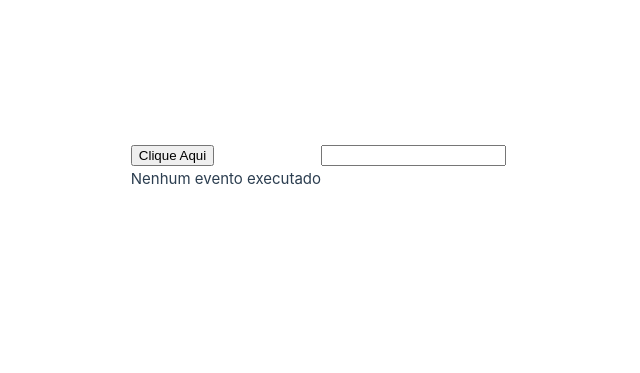
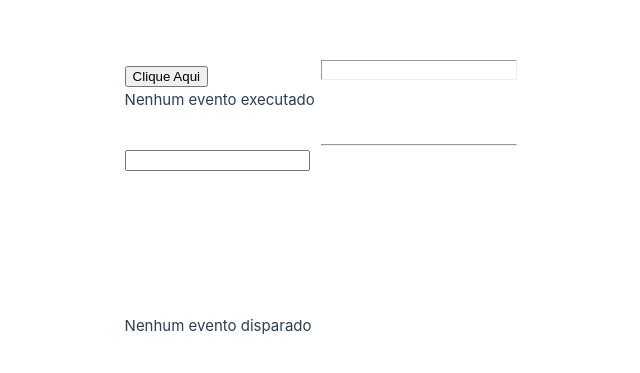
Before and after one commit to treinaweb/vue-eventos, a Vue app: page / in a window 1280 px wide. Shown: the part 217-590 px from the top of the page, without its empty margins (319-959 px from the left). Built offline with nearby package versions, Linux system fonts and the light colour scheme.

Commit message:
1-6 Evento com mouse

```diff
--- a/src/App.vue
+++ b/src/App.vue
@@ -1,20 +1,25 @@
 <script setup>
 import EventoClick from "./components/EventoClick.vue";
 import EventoTeclado from "./components/EventoTeclado.vue";
+import EventoMouse from "./components/EventoMouse.vue";
 </script>
 
 <template>
     <div>
         <EventoClick />
     </div>
-
+    <hr />
     <div>
         <EventoTeclado />
+    </div>
+    <hr />
+    <div>
+        <EventoMouse />
     </div>
 </template>
 
 <style scoped>
-div {
-    margin-bottom: 2rem;
+hr {
+    margin: 2rem 0;
 }
 </style>
--- a/src/components/EventoClick.vue
+++ b/src/components/EventoClick.vue
@@ -9,6 +9,12 @@ function eventoClick() {
 </script>
 
 <template>
+    <h2>Evento de Click</h2>
     <button @click="eventoClick">Clique Aqui</button>
     <p>{{ mensagem }}</p>
 </template>
+<style scoped>
+h2 {
+    color: #fff;
+}
+</style>
--- /dev/null
+++ b/src/components/EventoMouse.vue
@@ -0,0 +1,31 @@
+<script setup>
+import { ref } from "vue";
+
+const textoMouseEnter = ref("Nenhum evento disparado");
+
+function eventoMouseEnter() {
+    textoMouseEnter.value = "Mouse entrou na div!";
+}
+
+function eventoMouseLeave() {
+    textoMouseEnter.value = "Mouse saiu da div!";
+}
+</script>
+
+<template>
+    <h2>Evento de Mouse</h2>
+    <div @mouseleave="eventoMouseLeave" @mouseenter="eventoMouseEnter"></div>
+    <p>{{ textoMouseEnter }}</p>
+</template>
+
+<style scoped>
+h2 {
+    color: #fff;
+}
+
+div {
+    background: #fff;
+    height: 100px;
+    border-radius: 10px;
+}
+</style>
--- a/src/components/EventoTeclado.vue
+++ b/src/components/EventoTeclado.vue
@@ -20,6 +20,13 @@ function eventoKeyPress(event) {
 </script>
 
 <template>
+    <h2>Evento de Teclado</h2>
     <input type="text" @keypress.b="eventoKeyPress" @keyup.a="eventoKeyUp" />
     <p>{{ texto }}</p>
 </template>
+
+<style scoped>
+h2 {
+    color: #fff;
+}
+</style>
```
